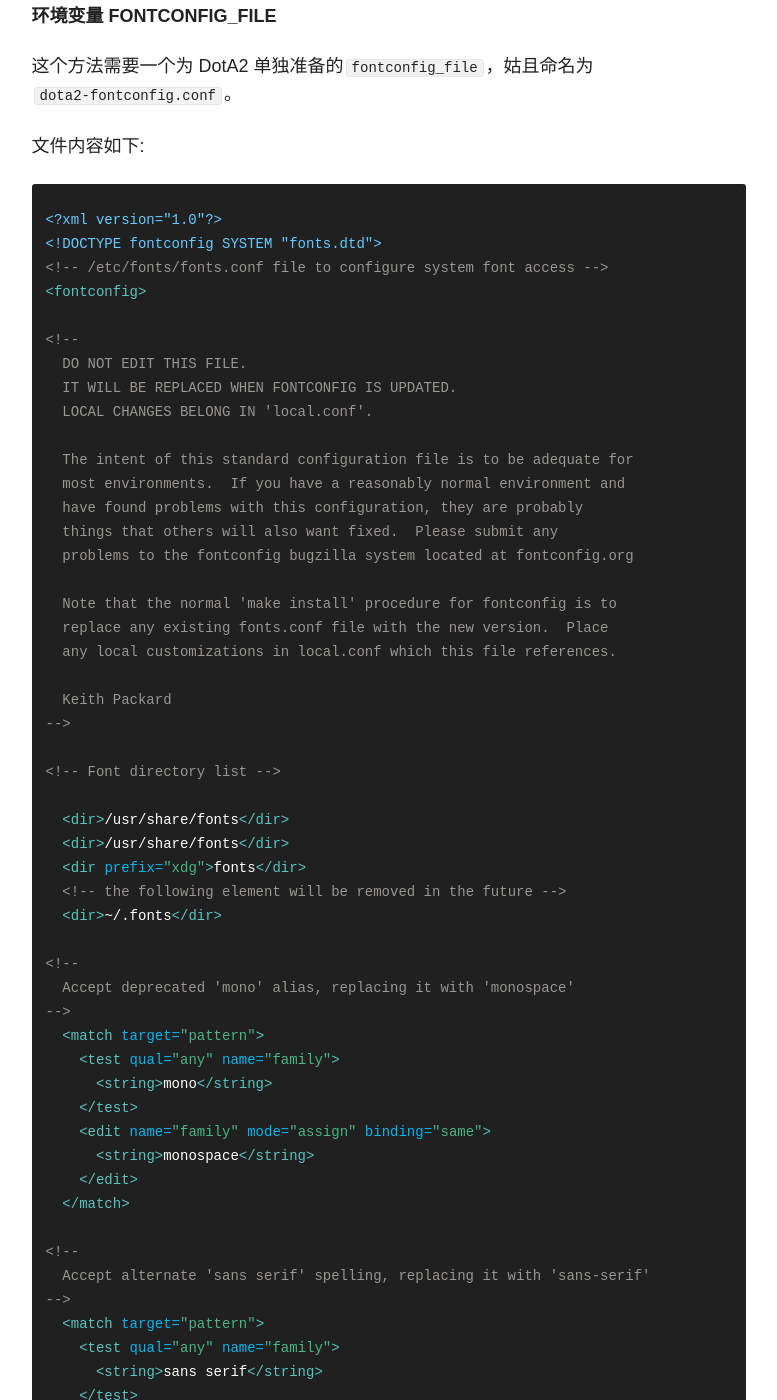
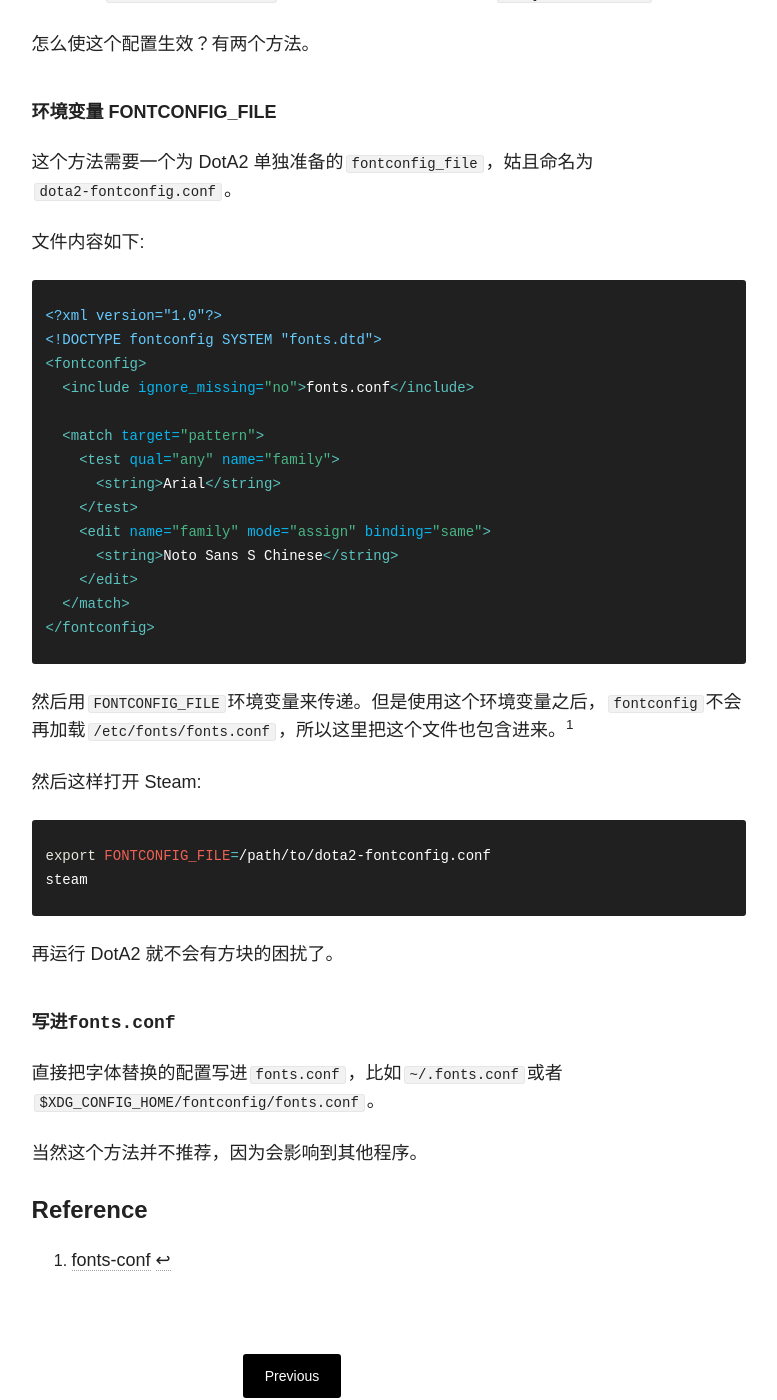
Before and after one commit to cubarco/cubarco.github.io-archived, a Jekyll site: the page built from _posts/blog/2015-05-14-dota2-blocky-cjk-fonts-workaround.md, in a window 1280 px wide and 1400 px high, scrolled down 1325 px. Shown: the whole window, without its empty margins (348-1125 px from the left). Built offline with Jekyll 4.4.1, drawn with Linux system fonts in a browser that asks for light colours; nearby versions of some CDN libraries; comment, search, counter and statistics services are not loaded; some of the changed text lies outside the part shown.

Commit message:
Update 2015-05-14-dota2-blocky-cjk-fonts-workaround
1. Simplify the configuration file.
2. Prettify the XML codes.

```diff
--- a/_posts/blog/2015-05-14-dota2-blocky-cjk-fonts-workaround.md
+++ b/_posts/blog/2015-05-14-dota2-blocky-cjk-fonts-workaround.md
@@ -18,8 +19,12 @@
 替换`Arial`的`fontconfig`配置是:
 {% highlight xml %}
 <match target="pattern">
-    <test qual="any" name="family"><string>Arial</string></test>
-    <edit name="family" mode="assign" binding="same"><string>Noto Sans S Chinese</string></edit>
+  <test qual="any" name="family">
+    <string>Arial</string>
+  </test>
+  <edit name="family" mode="assign" binding="same">
+    <string>Noto Sans S Chinese</string>
+  </edit>
 </match>
 {% endhighlight %}
 我用的是`Noto Sans S Chinese`，如果用文泉驿正黑就改成`WenQuanYi Zen Hei`。
@@ -33,100 +38,20 @@
 {% highlight xml %}
 <?xml version="1.0"?>
 <!DOCTYPE fontconfig SYSTEM "fonts.dtd">
-<!-- /etc/fonts/fonts.conf file to configure system font access -->
 <fontconfig>
+  <include ignore_missing="no">fonts.conf</include>
 
-<!--
-  DO NOT EDIT THIS FILE.
-  IT WILL BE REPLACED WHEN FONTCONFIG IS UPDATED.
-  LOCAL CHANGES BELONG IN 'local.conf'.
-
-  The intent of this standard configuration file is to be adequate for
-  most environments.  If you have a reasonably normal environment and
-  have found problems with this configuration, they are probably
-  things that others will also want fixed.  Please submit any
-  problems to the fontconfig bugzilla system located at fontconfig.org
-
-  Note that the normal 'make install' procedure for fontconfig is to
-  replace any existing fonts.conf file with the new version.  Place
-  any local customizations in local.conf which this file references.
-
-  Keith Packard
--->
-
-<!-- Font directory list -->
-
-  <dir>/usr/share/fonts</dir>
-  <dir>/usr/share/fonts</dir>
-  <dir prefix="xdg">fonts</dir>
-  <!-- the following element will be removed in the future -->
-  <dir>~/.fonts</dir>
-
-<!--
-  Accept deprecated 'mono' alias, replacing it with 'monospace'
--->
   <match target="pattern">
     <test qual="any" name="family">
-      <string>mono</string>
+      <string>Arial</string>
     </test>
     <edit name="family" mode="assign" binding="same">
-      <string>monospace</string>
+      <string>Noto Sans S Chinese</string>
     </edit>
   </match>
-
-<!--
-  Accept alternate 'sans serif' spelling, replacing it with 'sans-serif'
--->
-  <match target="pattern">
-    <test qual="any" name="family">
-      <string>sans serif</string>
-    </test>
-    <edit name="family" mode="assign" binding="same">
-      <string>sans-serif</string>
-    </edit>
-  </match>
-
-<!--
-  Accept deprecated 'sans' alias, replacing it with 'sans-serif'
--->
-  <match target="pattern">
-    <test qual="any" name="family">
-      <string>sans</string>
-    </test>
-    <edit name="family" mode="assign" binding="same">
-      <string>sans-serif</string>
-    </edit>
-  </match>
-
-<!--
-  Load local system customization file
--->
-  <include ignore_missing="yes">conf.d</include>
-
-<!-- Font cache directory list -->
-
-  <cachedir>/var/cache/fontconfig</cachedir>
-  <cachedir prefix="xdg">fontconfig</cachedir>
-  <!-- the following element will be removed in the future -->
-  <cachedir>~/.fontconfig</cachedir>
-
-  <match target="pattern">
-      <test qual="any" name="family"><string>Arial</string></test>
-      <edit name="family" mode="assign" binding="same"><string>Noto Sans S Chinese</string></edit>
-  </match>
-
-  <config>
-<!--
-  Rescan configuration every 30 seconds when FcFontSetList is called
- -->
-    <rescan>
-      <int>30</int>
-    </rescan>
-  </config>
-
 </fontconfig>
 {% endhighlight %}
-然后用`FONTCONFIG_FILE`环境变量来传递。但是使用这个环境变量之后，`fontconfig`不会再加载其他字体配置文件，所以这里把`/etc/fonts/fonts.conf`的内容也包含进来。[^1]
+然后用`FONTCONFIG_FILE`环境变量来传递。但是使用这个环境变量之后，`fontconfig`不会再加载`/etc/fonts/fonts.conf`，所以这里把这个文件也包含进来。[^1]
 
 然后这样打开 Steam:
 {% highlight sh %}
```
Also changed, not shown: other parts of _posts/blog/2015-05-14-dota2-blocky-cjk-fonts-workaround.md (+1 -0 lines).
